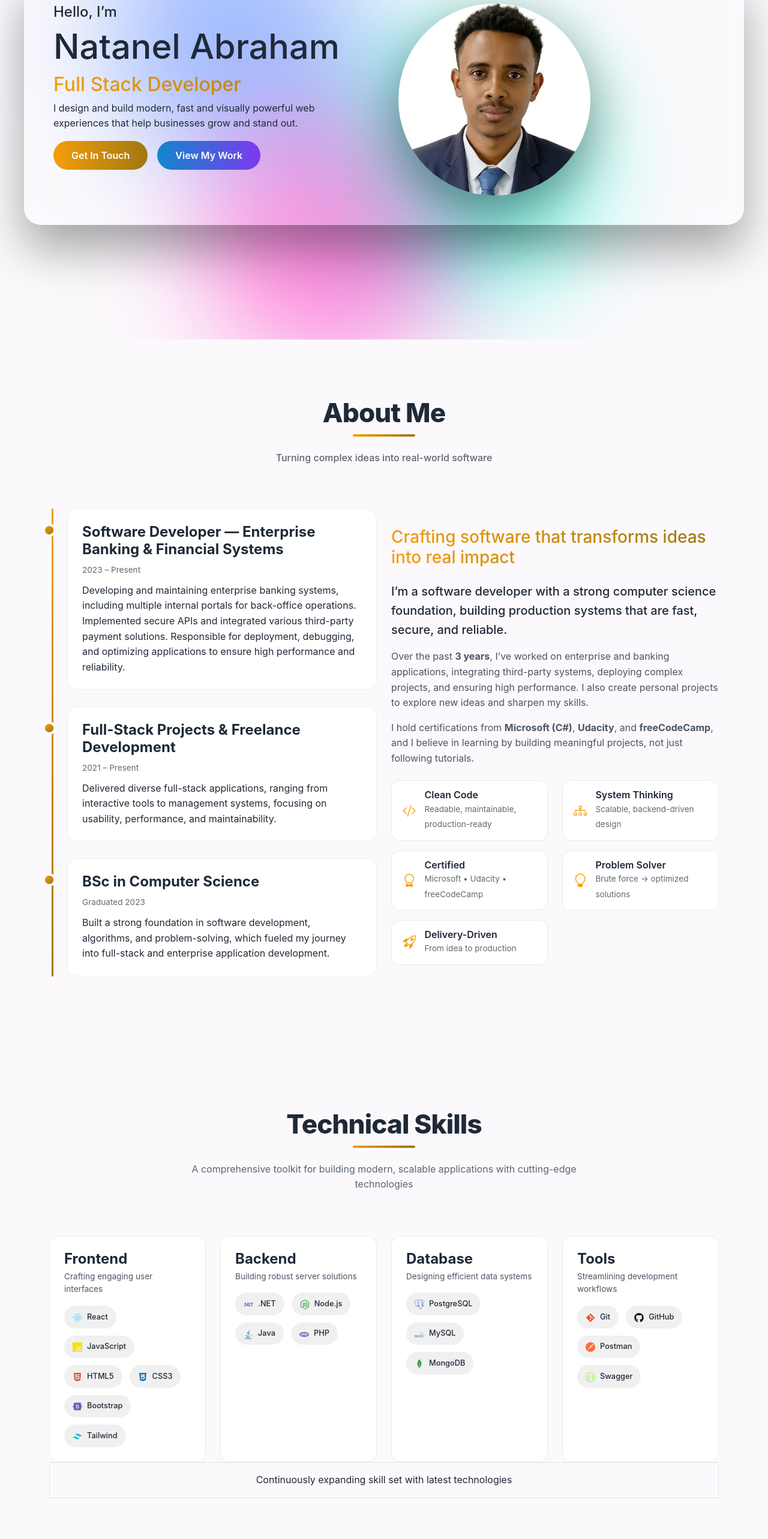
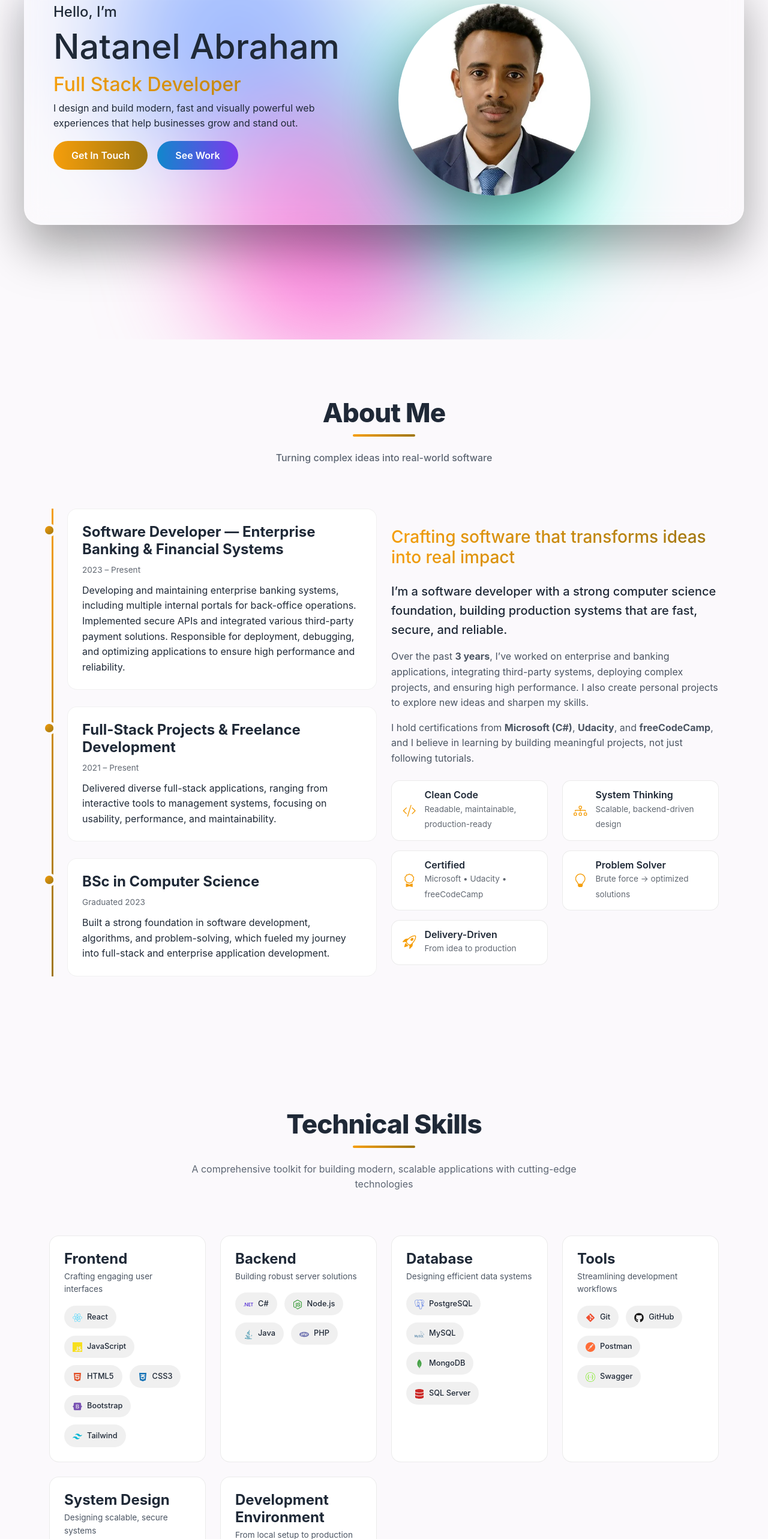
Before and after one commit to NatnaelAbreham/portfolio, a React (Vite) app: page / in a window 1280 px wide. Shown: the part 234-2800 px from the top of the page at 60% size. Built offline with nearby package versions, Linux system fonts and the light colour scheme.

Commit message:
adding system design and development card in the skills section

```diff
--- a/src/components/About.jsx
+++ b/src/components/About.jsx
@@ -92,7 +92,7 @@ const About = () => {
                     icon: 'bi-lightbulb',
                     title: 'Problem Solver',
                     desc: 'Brute force → optimized solutions',
-},{
+                  }, {
                     icon: 'bi-rocket-takeoff',
                     title: 'Delivery-Driven',
                     desc: 'From idea to production',
--- a/src/components/Hero.jsx
+++ b/src/components/Hero.jsx
@@ -21,7 +21,7 @@ const Hero = () => {
 
          <div className="d-flex flex-wrap gap-3">
           <a href="#contact" className="btn btn-primary-custom">Get In Touch</a>
-          <a href="#projects" className="btn btn-secondary-custom">View My Work</a>
+          <a href="#projects" className="btn btn-secondary-custom">See Work</a>
         </div>
         </div>
 
--- a/src/components/Skills.jsx
+++ b/src/components/Skills.jsx
@@ -10,6 +10,8 @@ import {
   SiJavascript,
   SiTailwindcss,
   SiDotnet,
+  /* SiMicrosoftsqlserver, */
+
 } from "react-icons/si";
 import {
   FaReact,
@@ -20,6 +22,8 @@ import {
   FaGithub,
   FaNodeJs,
   FaJava,
+  FaDatabase,
+  FaCheckCircle,
 } from "react-icons/fa";
 
 const Skills = () => {
@@ -44,7 +48,7 @@ const Skills = () => {
       subtitle: "Building robust server solutions",
       color: "#8b5cf6",
       skills: [
-        { name: ".NET", icon: <SiDotnet />, color: "#512BD4" },
+        { name: "C#", icon: <SiDotnet />, color: "#512BD4" },
         { name: "Node.js", icon: <FaNodeJs />, color: "#339933" },
         { name: "Java", icon: <FaJava />, color: "#007396" },
         { name: "PHP", icon: <SiPhp />, color: "#777BB4" },
@@ -58,6 +62,7 @@ const Skills = () => {
         { name: "PostgreSQL", icon: <SiPostgresql />, color: "#4169E1" },
         { name: "MySQL", icon: <SiMysql />, color: "#4479A1" },
         { name: "MongoDB", icon: <SiMongodb />, color: "#47A248" },
+        { name: "SQL Server", icon: <FaDatabase />, color: "#CC2927" },
       ],
     },
     {
@@ -71,6 +76,31 @@ const Skills = () => {
         { name: "Swagger", icon: <SiSwagger />, color: "#85EA2D" },
       ],
     },
+
+
+
+{
+  title: "System Design",
+  subtitle: "Designing scalable, secure systems",
+  color: "#22c55e",
+  skills: [
+    { name: "RESTful API Design", icon: <FaCheckCircle />, iconColor: "#22c55e",color: "#22c55e" },
+    { name: "Authentication & Authorization", icon: <FaCheckCircle />, iconColor: "#22c55e" ,color: "#22c55e" },
+    { name: "Layered Architecture", icon: <FaCheckCircle />, iconColor: "#22c55e" ,color: "#22c55e" },
+    { name: "Scalability & Reliability", icon: <FaCheckCircle />, iconColor: "#22c55e",color: "#22c55e"  },
+  ],
+},
+{
+  title: "Development Environment",
+  subtitle: "From local setup to production",
+  color: "#f97316",
+  skills: [
+    { name: "Environment Configuration", icon: <FaCheckCircle />, iconColor: "#22c55e" ,color: "#22c55e" },
+    { name: "Application Deployment", icon: <FaCheckCircle />, iconColor: "#22c55e" ,color: "#22c55e"  },
+    { name: "Debugging & Monitoring", icon: <FaCheckCircle />, iconColor: "#22c55e",color: "#22c55e"  },
+    { name: "Production Support", icon: <FaCheckCircle />, iconColor: "#22c55e",color: "#22c55e"  },
+  ],
+},
   ];
 
   useEffect(() => {
```
Lines whose indentation alone changed are shown as unchanged.
